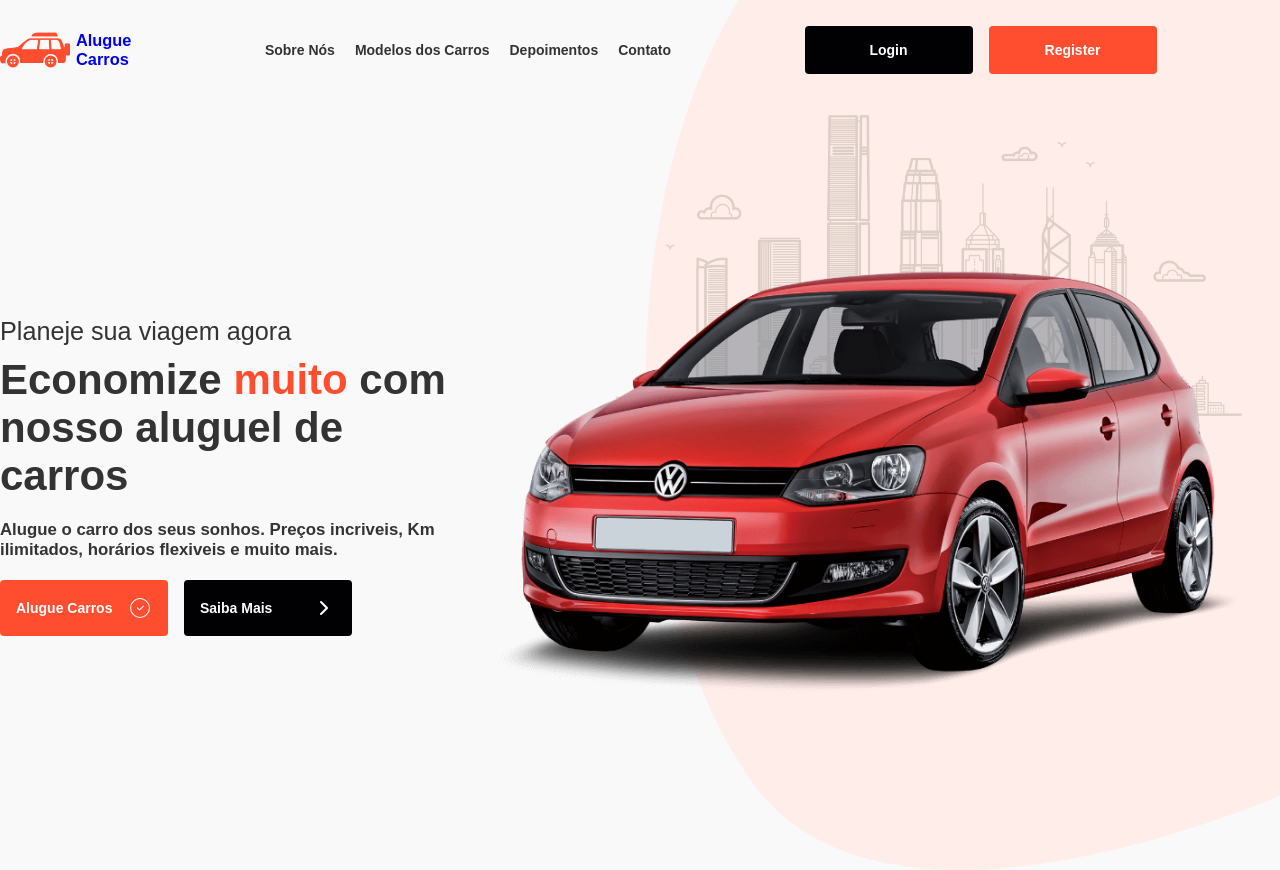
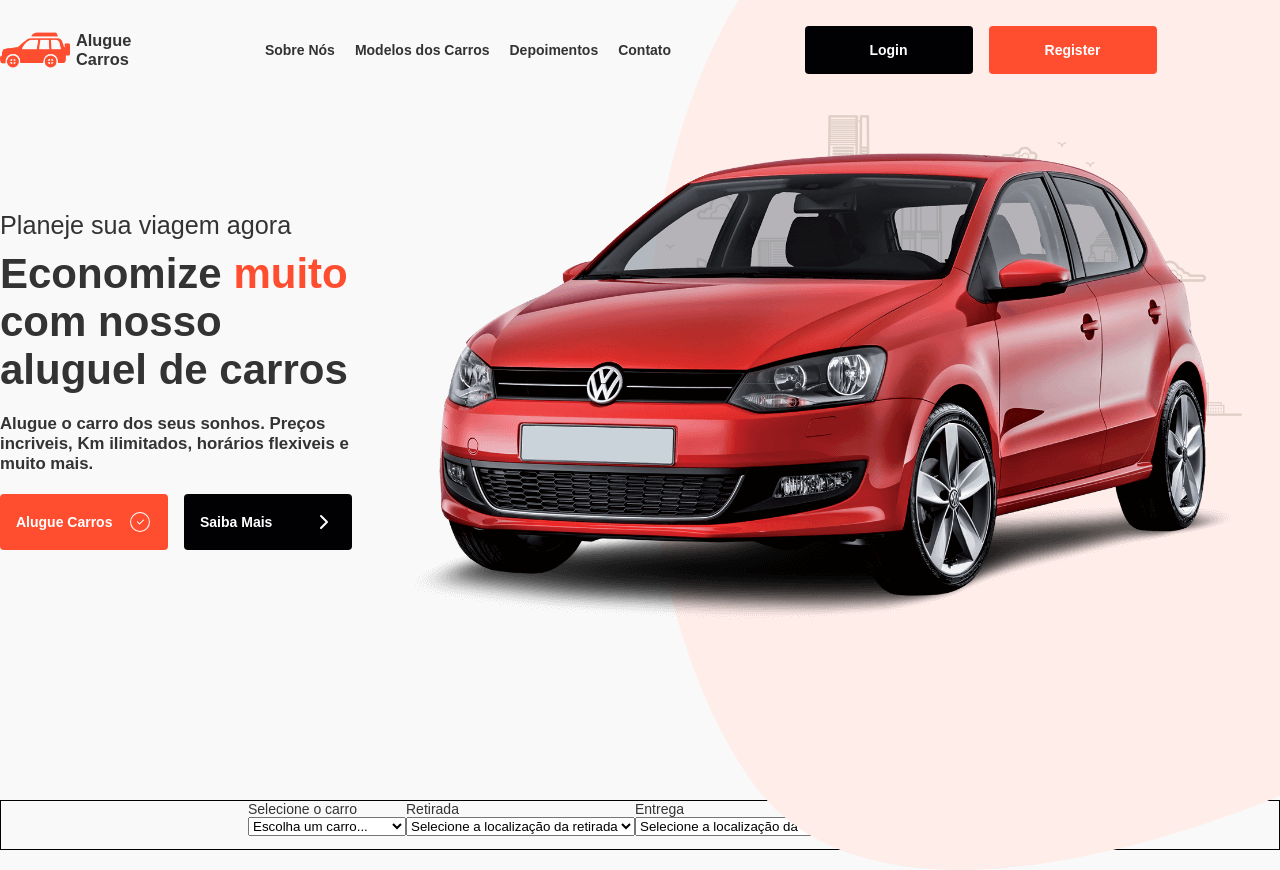
Before and after one commit to AndersonKardek/alugue-carros, a React (Vite) app: page / in a window 1280 px wide. Built offline with nearby package versions, Linux system fonts and the light colour scheme.

Commit message:
feat: starting BookCar

```diff
--- a/src/components/ButtonModel/index.tsx
+++ b/src/components/ButtonModel/index.tsx
@@ -14,7 +14,7 @@ const ButtonModel: React.FC<IButtonProps> = ({
   showIcon,
 }) => {
   return (
-    <Button displayIcon={hasIcon} secundary={bgSecundary}>
+    <Button displayIcon={hasIcon} secundary={bgSecundary} type="submit">
       {name} {showIcon}
     </Button>
   );
--- a/src/components/Header/styles.ts
+++ b/src/components/Header/styles.ts
@@ -13,6 +13,7 @@ export const Content = styled.nav`
   .logoWrapper {
     display: flex;
     align-items: center;
+    color: ${(props) => props.theme.colors.text};
     img {
       width: 5rem;
       margin-right: 6px;
--- a/src/components/Hero/styles.ts
+++ b/src/components/Hero/styles.ts
@@ -8,7 +8,7 @@ export const ImgBgHero = styled.img`
 `;
 
 export const ImgCarHero = styled.img`
-  width: 65%;
+  width: 100%;
 
   @media (max-width: 980px) {
     display: none;
@@ -20,7 +20,8 @@ export const ContentWrapper = styled.div`
   align-items: center;
   position: relative;
   z-index: 2;
-  margin-top: 10em;
+  /* margin-top: 10em; */
+  height: 70vh;
 
   h5 {
     font-size: 1.8em;
--- /dev/null
+++ b/src/components/bookCar/index.tsx
@@ -0,0 +1,122 @@
+import ButtonModel from "../ButtonModel";
+import { useState } from "react";
+
+import { DropDownDiv, WrapperSection } from "./styles";
+
+interface IValues {
+  id: number;
+  name: string;
+}
+
+const BookCar: React.FC = () => {
+  const [selectedCar, setSelectedCar] = useState("");
+  const [selectedPickUpCity, setSelectedPickUpCity] = useState("");
+  const [selectedPickOfCity, setSelectedPickOfCity] = useState("");
+
+  const cars: IValues[] = [
+    { id: 1, name: "Audi A1 S-line" },
+    { id: 2, name: "VW Golf 6" },
+    { id: 3, name: "Toyota Camry" },
+    { id: 4, name: "BMW 320 MOdernLine" },
+    { id: 5, name: "Mercedez-Bens GLK" },
+    { id: 6, name: "VW Possant CC" },
+  ];
+
+  const PickUpCity: IValues[] = [
+    { id: 1, name: "São Paulo" },
+    { id: 2, name: "Rio de Janeiro" },
+    { id: 3, name: "Campo Grande" },
+    { id: 4, name: "Cuiabá" },
+    { id: 5, name: "São Luis" },
+    { id: 6, name: "Porto Alegre" },
+  ];
+
+  const DropOfCity: IValues[] = [
+    { id: 1, name: "São Paulo" },
+    { id: 2, name: "Rio de Janeiro" },
+    { id: 3, name: "Campo Grande" },
+    { id: 4, name: "Cuiabá" },
+    { id: 5, name: "São Luis" },
+    { id: 6, name: "Porto Alegre" },
+  ];
+
+  const handleCarsUpdate = (e: React.ChangeEvent<HTMLSelectElement>) => {
+    setSelectedCar(e.target.value);
+  };
+
+  const handlePickUpCity = (e: React.ChangeEvent<HTMLSelectElement>) => {
+    setSelectedPickUpCity(e.target.value);
+  };
+
+  const handlePickOfCity = (e: React.ChangeEvent<HTMLSelectElement>) => {
+    console.log(e.target.value);
+    setSelectedPickOfCity(e.target.value);
+  };
+
+  return (
+    <WrapperSection>
+      <form action="submit" autoComplete="on">
+        <DropDownDiv>
+          <label htmlFor="cars">Selecione o carro</label>
+          <select
+            name="cars"
+            id="cars"
+            value={selectedCar}
+            onChange={handleCarsUpdate}
+          >
+            <option value=""> Escolha um carro...</option>
+            {cars.map((car) => {
+              return (
+                <option key={car.id} value={car.name}>
+                  {car.name}
+                </option>
+              );
+            })}
+          </select>
+        </DropDownDiv>
+
+        <DropDownDiv>
+          <label htmlFor="upCity">Retirada</label>
+          <select
+            name="upCity"
+            id="upCity"
+            value={selectedPickUpCity}
+            onChange={handlePickUpCity}
+          >
+            <option value=""> Selecione a localização da retirada</option>
+            {PickUpCity.map((city) => {
+              return (
+                <option key={city.id} value={city.id}>
+                  {city.name}
+                </option>
+              );
+            })}
+          </select>
+        </DropDownDiv>
+
+        <DropDownDiv>
+          <label htmlFor="ofCity">Entrega</label>
+          <select
+            name="ofCity"
+            id="ofCity"
+            value={selectedPickOfCity}
+            onChange={handlePickOfCity}
+          >
+            <option value=""> Selecione a localização da entrega</option>
+            {DropOfCity.map((city) => {
+              return (
+                <option key={city.id} value={city.id}>
+                  {city.name}
+                </option>
+              );
+            })}
+          </select>
+        </DropDownDiv>
+      </form>
+
+      <ButtonModel name="Pesquisar" />
+    </WrapperSection>
+  );
+};
+
+export default BookCar;
--- /dev/null
+++ b/src/components/bookCar/styles.ts
@@ -0,0 +1,17 @@
+import styled from "styled-components";
+
+export const WrapperSection = styled.section`
+  margin-top: 10em;
+  display: flex;
+  justify-content: center;
+  border: 1px solid black;
+
+  form {
+    display: flex;
+  }
+`;
+
+export const DropDownDiv = styled.div`
+  display: flex;
+  flex-direction: column;
+`;
--- a/src/pages/Home.tsx
+++ b/src/pages/Home.tsx
@@ -1,10 +1,12 @@
 import Container from "../components/Container";
 import Hero from "../components/Hero";
+import BookCar from "../components/bookCar";
 
 const Home: React.FC = () => {
   return (
     <Container>
       <Hero />
+      <BookCar />
     </Container>
   );
 };
```
